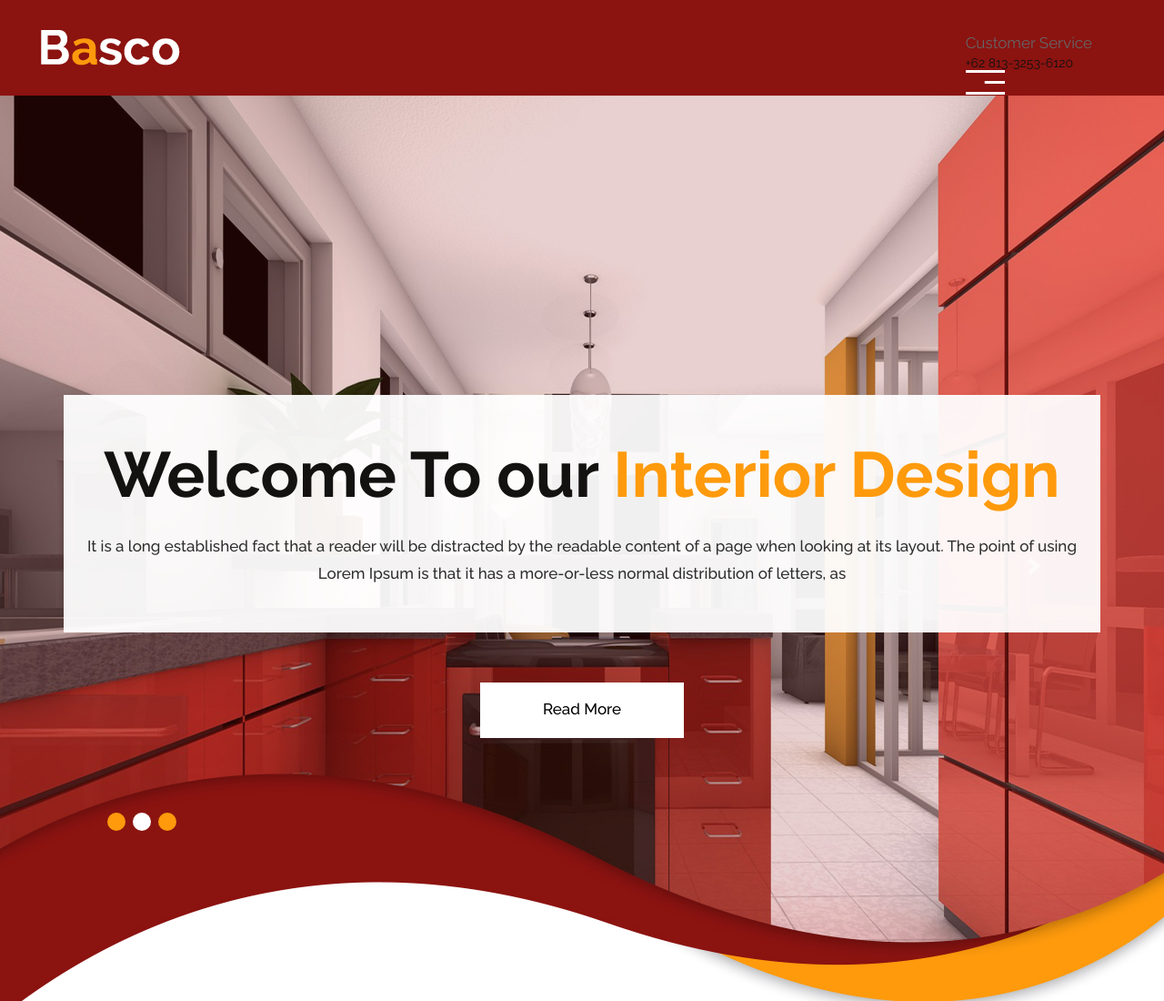
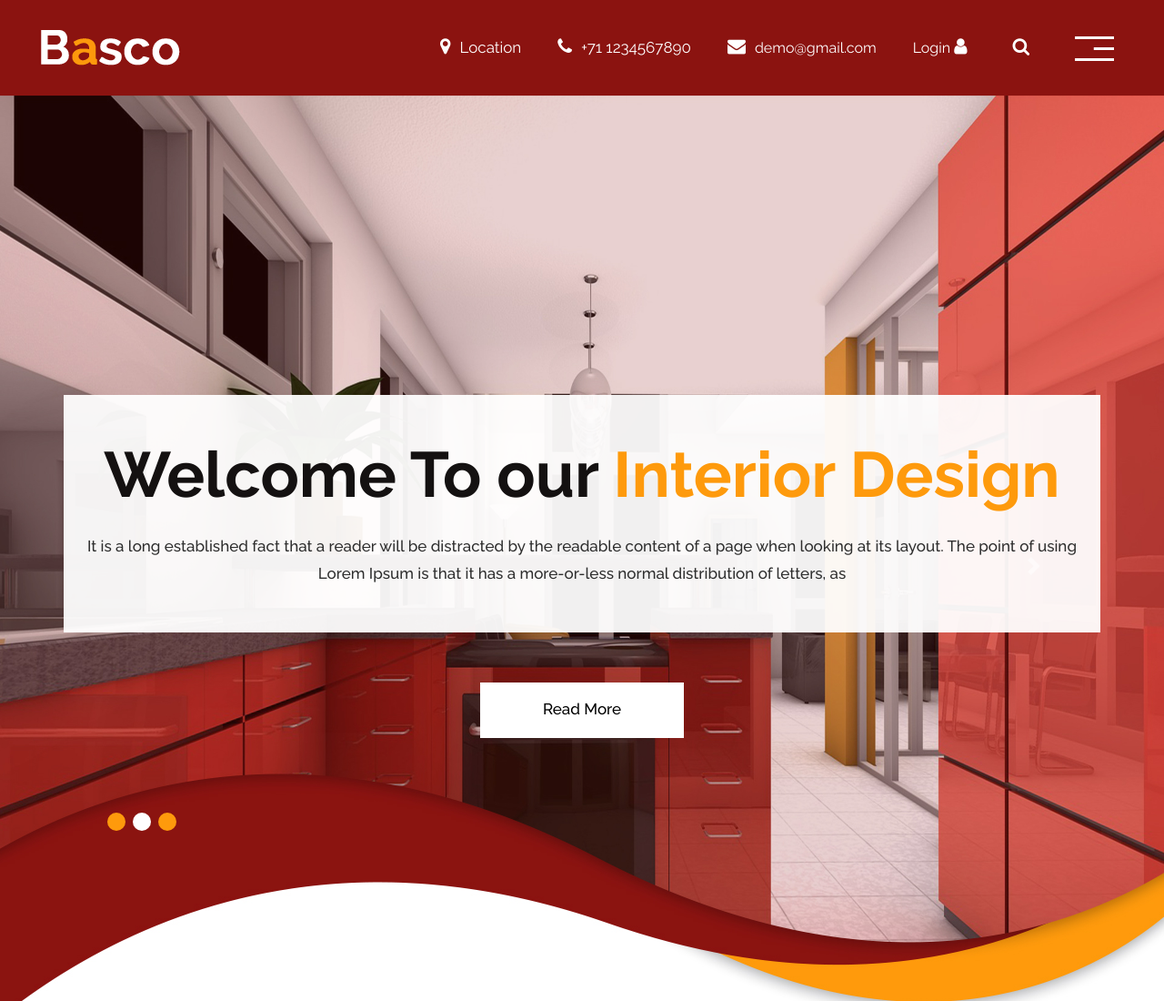
Before and after one commit to rahmatmn/opoikidi, a plain HTML site: page index.html in a window 1280 px wide. Shown: the top 1100 px of the page at 91% size. Drawn offline with Linux system fonts and the light colour scheme.

Commit message:
update header

```diff
--- a/index.html
+++ b/index.html
@@ -46,18 +46,21 @@
       <div class="head-top">
          <div class="container-fluid">
             <div class="row">
-               <div class="col">
+               <div class="col-sm-3">
                   <div class="logo">
                      <a href="index.html"><img src="images/logo_footer.png" /></a>
                   </div>
                </div>
-               <div class="col-md-auto">
-
-               </div>
-               <div class="col col-lg-2">
-                  <p class="m-0">Customer Service</p>
-                  <h5 class="m-0">+62 813-3253-6120</h5>
-                  <button class="openbtn" onclick="openNav()"><img src="images/menu_btn.png"></button>
+               <div class="col-sm-9">
+                  <ul class="email text_align_right">
+                     <li class="d_none"> <i class="fa fa-map-marker" aria-hidden="true"></i>Location</a></li>
+                     <li class="d_none"><i class="fa fa-phone" aria-hidden="true"></i>+71 1234567890</a></li>
+                     <li class="d_none"> <a href="#"><i class="fa fa-envelope" aria-hidden="true"></i>demo@gmail.com</a>
+                     </li>
+                     <li class="d_none"> <a href="#">Login <i class="fa fa-user" aria-hidden="true"></i></a> </li>
+                     <li class="d_none"><i class="fa fa-search" style="cursor: pointer;" aria-hidden="true"></i></li>
+                     <li> <button class="openbtn" onclick="openNav()"><img src="images/menu_btn.png"></button></li>
+                  </ul>
                </div>
             </div>
          </div>
```
